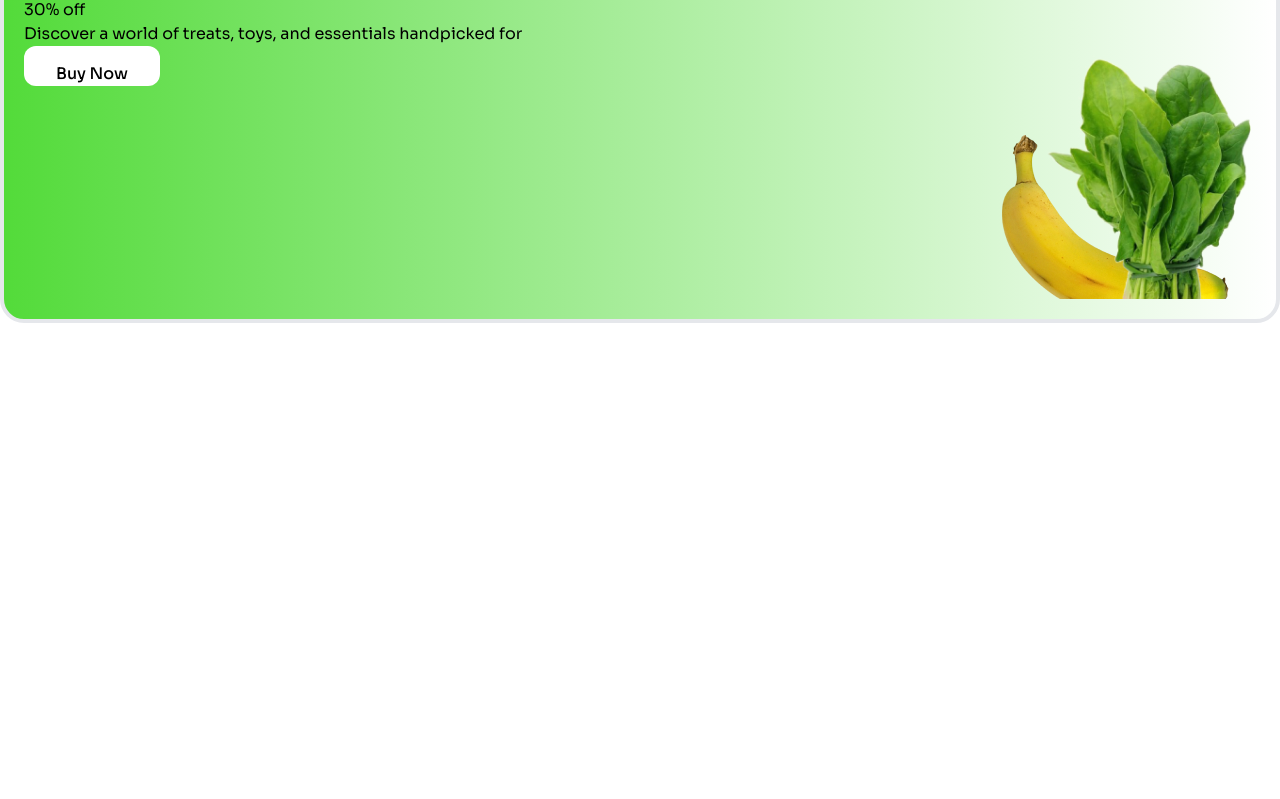
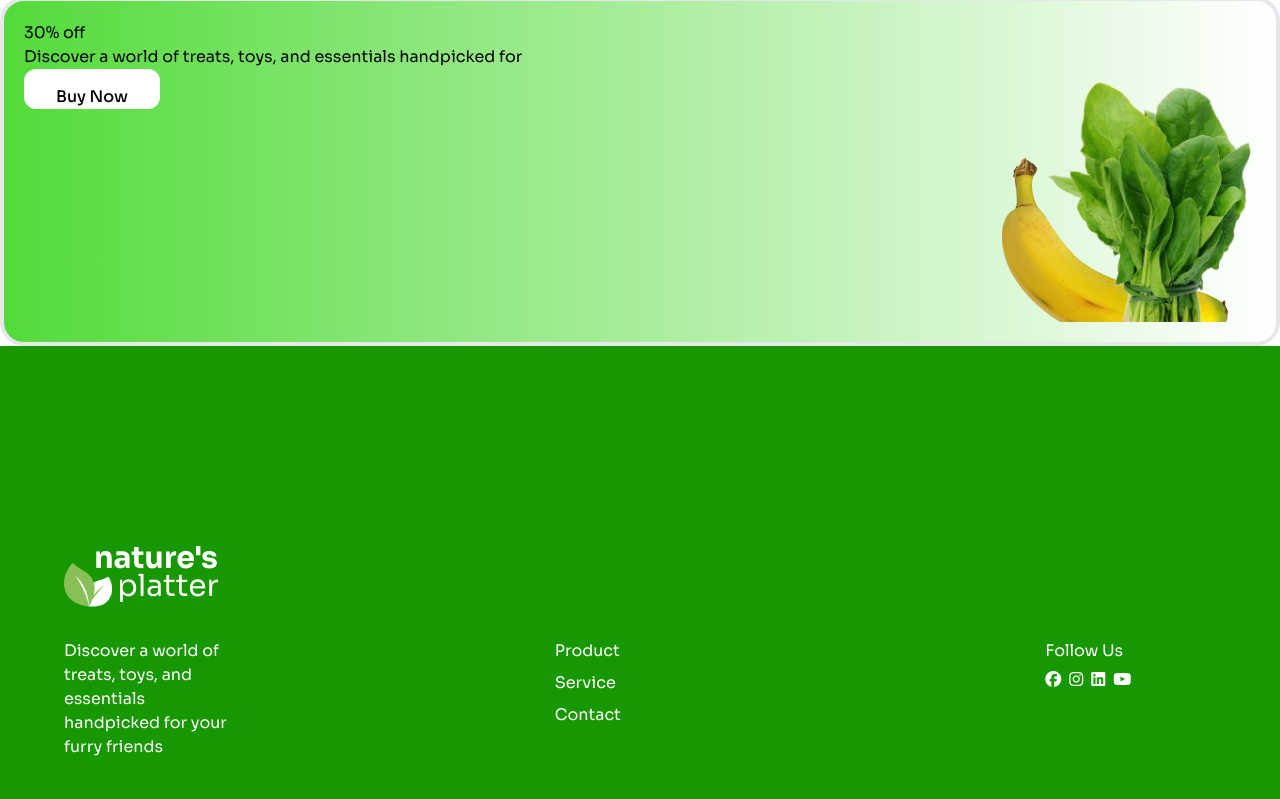
Before and after one commit to afifa-azim/assignment-3, a plain HTML site: page index.html in a window 1280 px wide. Shown: the part 1521-2320 px from the top of the page. Before the commit the page ends 1844 px from the top, so only its background shows below. Drawn offline with nearby package versions, Linux system fonts and the light colour scheme.

Commit message:
added footer

```diff
--- a/index.html
+++ b/index.html
@@ -84,13 +84,13 @@
             </div>
         </div>
         <!-- Small device -->
-        <!-- <div class="flex justify-between">
+         <div class="flex justify-between">
             <div>
                 <i class="fa-solid fa-leaf"></i>
             </div>
             <div>
                 <i class="fa-solid fa-bars"></i>
-            </div> -->
+            </div>
             <hr>
         </div>
     </nav>
@@ -164,5 +164,41 @@
             <h3 class="text-2xl text-[#179800] font-bold"></h3>
            </section>
       </main>
+      <footer class="bg-[#179800] text-black py-10 px-4 md:px-16">
+        <div class=" mx-auto">
+            <!-- logo -->
+             <div class="mt-40 mb-8 flex justify-between">
+             <img src="c2-assets/logo-footer.png" alt="">
+             </div>
+        </div>
+        <!-- link -->
+         <div class="grid grid-cols-1 md:grid-cols-2 lg:grid-cols-3 gap-x-80">
+            <!-- first -->
+             <div>
+                <p class="text-white">Discover a world of treats, toys, and essentials handpicked for your furry friends</p>
+             </div>
+             <!-- second -->
+             <div>
+                <ul class="space-y-2 text-white">
+                  <li><a class="hover:text-orange-600" href="#">Product</a></li>
+                  <li><a class="hover:text-orange-600" href="#">Service</a></li>
+                  <li><a class="hover:text-orange-600" href="#">Contact</a></li>
+                </ul>
+               </div>
+               <!-- 3rd -->
+                <div>
+                    <h2 class="text-white">Follow Us</h2>
+                    <div class="flex justify-between items-center text-white gap-2 w-2/5 mt-2">
+                        <i class="fa-brands fa-facebook"></i>
+                        <i class="fa-brands fa-instagram"></i>
+                        <i class="fa-brands fa-linkedin"></i>
+                        <i class="fa-brands fa-youtube"></i>
+                      </div>
+                </div>
+         </div>
+
+
+
+      </footer>
 </body>
 </html>
```
